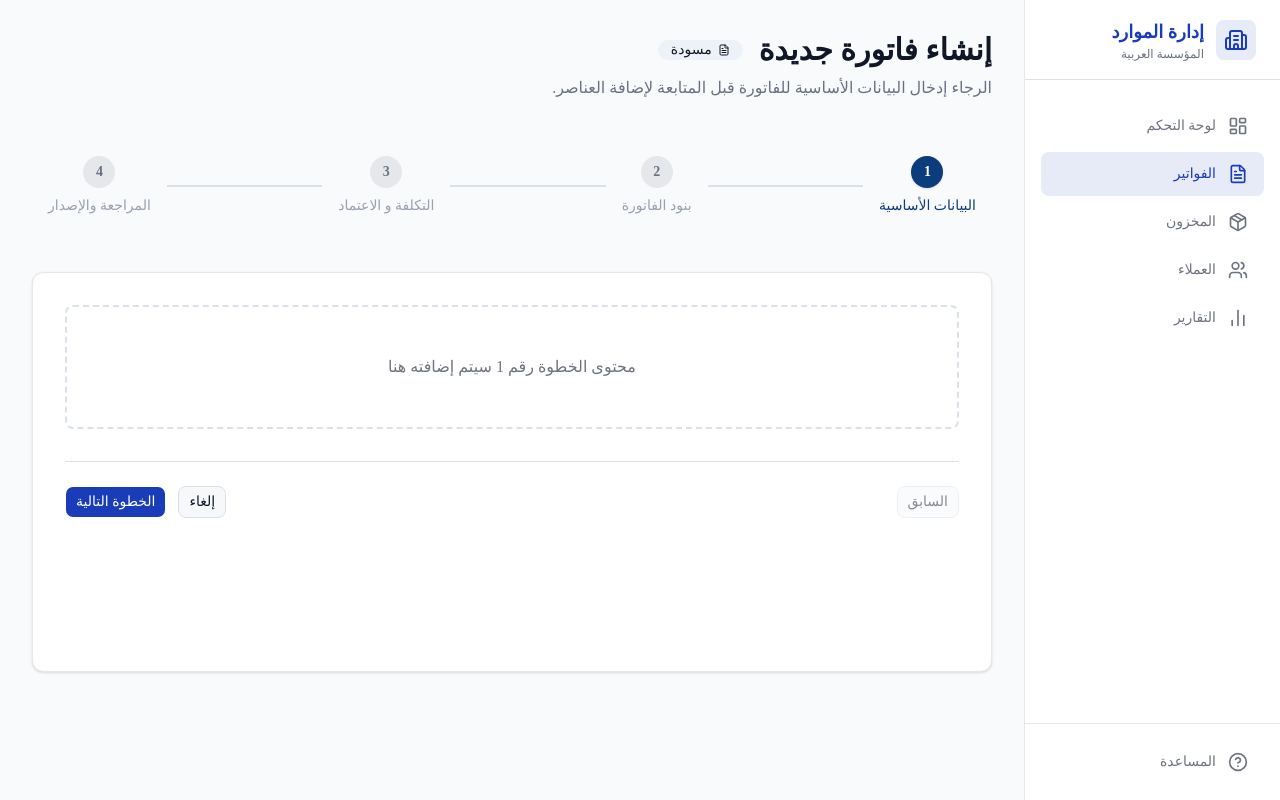
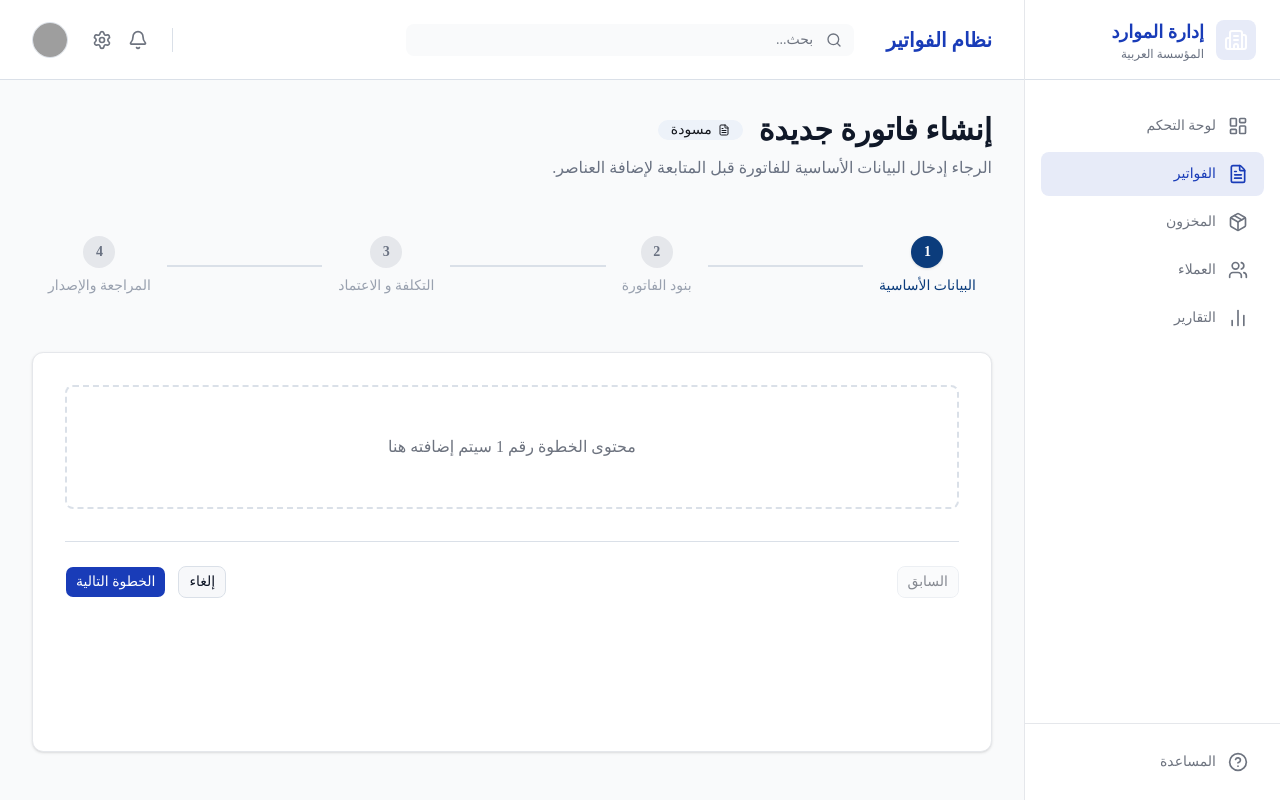
Before and after one commit to youssef-shaaban-dev/frontend-erb-task, a Next.js app: page /invoices in a window 1280 px wide. Built offline with nearby package versions, Linux system fonts and the light colour scheme; grey boxes are pictures that could not be loaded.

Commit message:
feat(layout): implement persistent global TopHeader
- Install Shadcn Input and Avatar for Top Navbar.

- Build TopHeader with search, user actions, and reactive save status.

- Integrate TopHeader into MainLayout for enterprise consistency.

- Refine Sidebar logo colors to improve visual contrast.

```diff
--- a/src/components/shared/MainLayout.tsx
+++ b/src/components/shared/MainLayout.tsx
@@ -1,5 +1,6 @@
 import { ReactNode } from "react";
 import { Sidebar } from "./Sidebar";
+import { TopHeader } from "./TopHeader";
 
 interface MainLayoutProps {
   children: ReactNode;
@@ -9,9 +10,12 @@
   return (
     <div className="flex h-screen overflow-hidden bg-gray-50 text-gray-900">
       <Sidebar />
-      <main className="flex-1 overflow-y-auto p-8">
-        {children}
-      </main>
+      <div className="flex-1 flex flex-col overflow-hidden">
+        <TopHeader />
+        <main className="flex-1 overflow-y-auto p-8">
+          {children}
+        </main>
+      </div>
     </div>
   );
 }
--- a/src/components/shared/Sidebar.tsx
+++ b/src/components/shared/Sidebar.tsx
@@ -22,10 +22,10 @@
   return (
     <aside className="w-64 bg-white border-l border-gray-200 flex flex-col h-full shrink-0">
       {/* Logo / Header Area */}
-      <div className="h-20 flex items-center px-6 border-b border-border">
-        <div className="flex items-center gap-3 text-primary">
+      <div className="h-20 flex items-center px-6 border-b border-border ">
+        <div className="flex items-center gap-3 text-primary ">
           <div className="p-2 bg-primary/10 rounded-lg">
-            <Building2 className="w-6 h-6" />
+            <Building2 className="w-6 h-6 text-white" />
           </div>
           <div>
             <h1 className="font-bold text-lg">إدارة الموارد</h1>
--- /dev/null
+++ b/src/components/shared/TopHeader.tsx
@@ -0,0 +1,76 @@
+"use client";
+
+import { Search, Bell, Settings, Loader2, CheckCircle2 } from "lucide-react";
+import { Input } from "@/components/ui/input";
+import { Avatar, AvatarFallback, AvatarImage } from "@/components/ui/avatar";
+import { useInvoiceStore } from "@/features/invoices/store/useInvoiceStore";
+
+export function TopHeader() {
+  const { isSaving, lastSavedAt, saveError } = useInvoiceStore();
+
+  return (
+    <header className="h-20 bg-white border-b border-border flex items-center justify-between px-8 sticky top-0 z-50">
+      {/* Right Side: Title & Search (RTL) */}
+      <div className="flex items-center gap-8 flex-1">
+        <h1 className="text-xl font-bold text-primary">نظام الفواتير</h1>
+
+        <div className="relative w-full max-w-md">
+          <div className="absolute inset-y-0 right-3 flex items-center pointer-events-none">
+            <Search className="h-4 w-4 text-muted-foreground" />
+          </div>
+          <Input
+            type="search"
+            placeholder="بحث..."
+            className="w-full pr-10 bg-gray-50 border-transparent focus-visible:ring-1 focus-visible:ring-primary focus-visible:bg-white"
+          />
+        </div>
+      </div>
+
+      {/* Left Side: Status & Profile (RTL) */}
+      <div className="flex items-center gap-6">
+
+        {/* Save Status */}
+        <div className="flex items-center text-sm font-medium">
+          {isSaving && (
+            <span className="text-muted-foreground flex items-center gap-2">
+              <Loader2 className="w-4 h-4 animate-spin text-primary" />
+              جاري الحفظ...
+            </span>
+          )}
+
+          {!isSaving && lastSavedAt && !saveError && (
+            <span className="text-green-600 flex items-center gap-2">
+              <CheckCircle2 className="w-4 h-4" />
+              تم الحفظ بنجاح
+            </span>
+          )}
+
+          {saveError && (
+            <span className="text-destructive flex items-center gap-2">
+              خطأ في الحفظ
+            </span>
+          )}
+        </div>
+
+        {/* Divider */}
+        <div className="h-6 w-px bg-border"></div>
+
+        {/* Icons */}
+        <div className="flex items-center gap-4 text-muted-foreground">
+          <button className="hover:text-foreground transition-colors">
+            <Bell className="w-5 h-5" />
+          </button>
+          <button className="hover:text-foreground transition-colors">
+            <Settings className="w-5 h-5" />
+          </button>
+        </div>
+
+        {/* User Avatar */}
+        <Avatar className="h-9 w-9 border border-border">
+          <AvatarImage src="https://github.com/shadcn.png" alt="User" />
+          <AvatarFallback>US</AvatarFallback>
+        </Avatar>
+      </div>
+    </header>
+  );
+}
--- /dev/null
+++ b/src/components/ui/avatar.tsx
@@ -0,0 +1,108 @@
+"use client"
+
+import * as React from "react"
+import { Avatar as AvatarPrimitive } from "@base-ui/react/avatar"
+import { cn } from "cn"
+
+function Avatar({
+  className,
+  size = "default",
+  ...props
+}: AvatarPrimitive.Root.Props & {
+  size?: "default" | "sm" | "lg"
+}) {
+  return (
+    <AvatarPrimitive.Root
+      data-slot="avatar"
+      data-size={size}
+      className={cn(
+        "group/avatar relative flex size-8 shrink-0 rounded-full select-none after:absolute after:inset-0 after:rounded-full after:border after:border-border after:mix-blend-darken data-[size=lg]:size-10 data-[size=sm]:size-6 dark:after:mix-blend-lighten",
+        className
+      )}
+      {...props}
+    />
+  )
+}
+
+function AvatarImage({ className, ...props }: AvatarPrimitive.Image.Props) {
+  return (
+    <AvatarPrimitive.Image
+      data-slot="avatar-image"
+      className={cn(
+        "aspect-square size-full rounded-full object-cover",
+        className
+      )}
+      {...props}
+    />
+  )
+}
+
+function AvatarFallback({
+  className,
+  ...props
+}: AvatarPrimitive.Fallback.Props) {
+  return (
+    <AvatarPrimitive.Fallback
+      data-slot="avatar-fallback"
+      className={cn(
+        "flex size-full items-center justify-center rounded-full bg-muted text-sm text-muted-foreground group-data-[size=sm]/avatar:text-xs",
+        className
+      )}
+      {...props}
+    />
+  )
+}
+
+function AvatarBadge({ className, ...props }: React.ComponentProps<"span">) {
+  return (
+    <span
+      data-slot="avatar-badge"
+      className={cn(
+        "absolute right-0 bottom-0 z-10 inline-flex items-center justify-center rounded-full bg-primary text-primary-foreground bg-blend-color ring-2 ring-background select-none",
+        "group-data-[size=sm]/avatar:size-2 group-data-[size=sm]/avatar:[&>svg]:hidden",
+        "group-data-[size=default]/avatar:size-2.5 group-data-[size=default]/avatar:[&>svg]:size-2",
+        "group-data-[size=lg]/avatar:size-3 group-data-[size=lg]/avatar:[&>svg]:size-2",
+        className
+      )}
+      {...props}
+    />
+  )
+}
+
+function AvatarGroup({ className, ...props }: React.ComponentProps<"div">) {
+  return (
+    <div
+      data-slot="avatar-group"
+      className={cn(
+        "group/avatar-group flex -space-x-2 *:data-[slot=avatar]:ring-2 *:data-[slot=avatar]:ring-background",
+        className
+      )}
+      {...props}
+    />
+  )
+}
+
+function AvatarGroupCount({
+  className,
+  ...props
+}: React.ComponentProps<"div">) {
+  return (
+    <div
+      data-slot="avatar-group-count"
+      className={cn(
+        "relative flex size-8 shrink-0 items-center justify-center rounded-full bg-muted text-sm text-muted-foreground ring-2 ring-background group-has-data-[size=lg]/avatar-group:size-10 group-has-data-[size=sm]/avatar-group:size-6 [&>svg]:size-4 group-has-data-[size=lg]/avatar-group:[&>svg]:size-5 group-has-data-[size=sm]/avatar-group:[&>svg]:size-3",
+        className
+      )}
+      {...props}
+    />
+  )
+}
+
+export {
+  Avatar,
+  AvatarImage,
+  AvatarFallback,
+  AvatarGroup,
+  AvatarGroupCount,
+  AvatarBadge,
+}
--- /dev/null
+++ b/src/components/ui/input.tsx
@@ -0,0 +1,19 @@
+import * as React from "react"
+import { Input as InputPrimitive } from "@base-ui/react/input"
+import { cn } from "cn"
+
+function Input({ className, type, ...props }: React.ComponentProps<"input">) {
+  return (
+    <InputPrimitive
+      type={type}
+      data-slot="input"
+      className={cn(
+        "h-8 w-full min-w-0 rounded-lg border border-input bg-transparent px-2.5 py-1 text-base transition-colors outline-none file:inline-flex file:h-6 file:border-0 file:bg-transparent file:text-sm file:font-medium file:text-foreground placeholder:text-muted-foreground focus-visible:border-ring focus-visible:ring-3 focus-visible:ring-ring/50 disabled:pointer-events-none disabled:cursor-not-allowed disabled:bg-input/50 disabled:opacity-50 aria-invalid:border-destructive aria-invalid:ring-3 aria-invalid:ring-destructive/20 md:text-sm dark:bg-input/30 dark:disabled:bg-input/80 dark:aria-invalid:border-destructive/50 dark:aria-invalid:ring-destructive/40",
+        className
+      )}
+      {...props}
+    />
+  )
+}
+
+export { Input }
```
